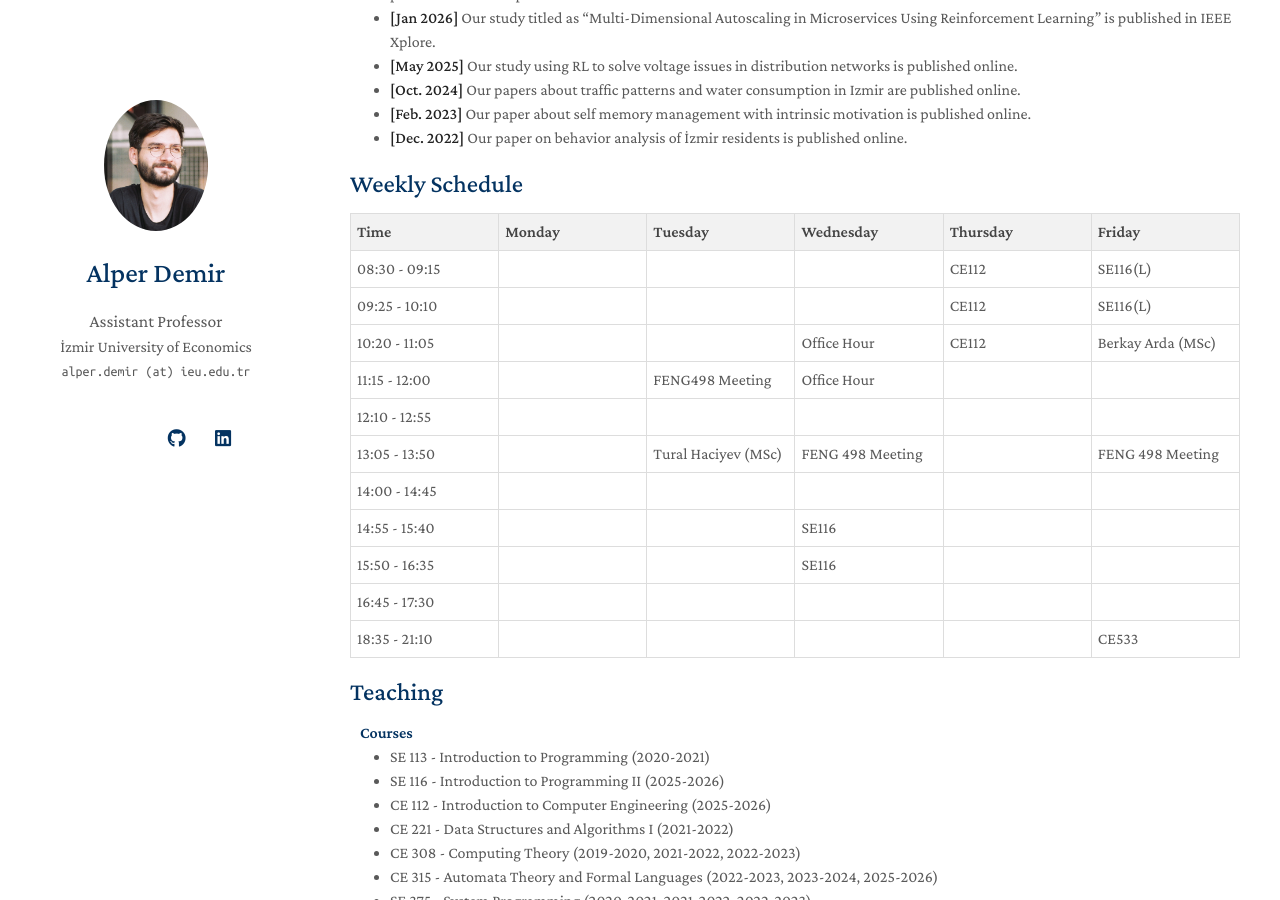
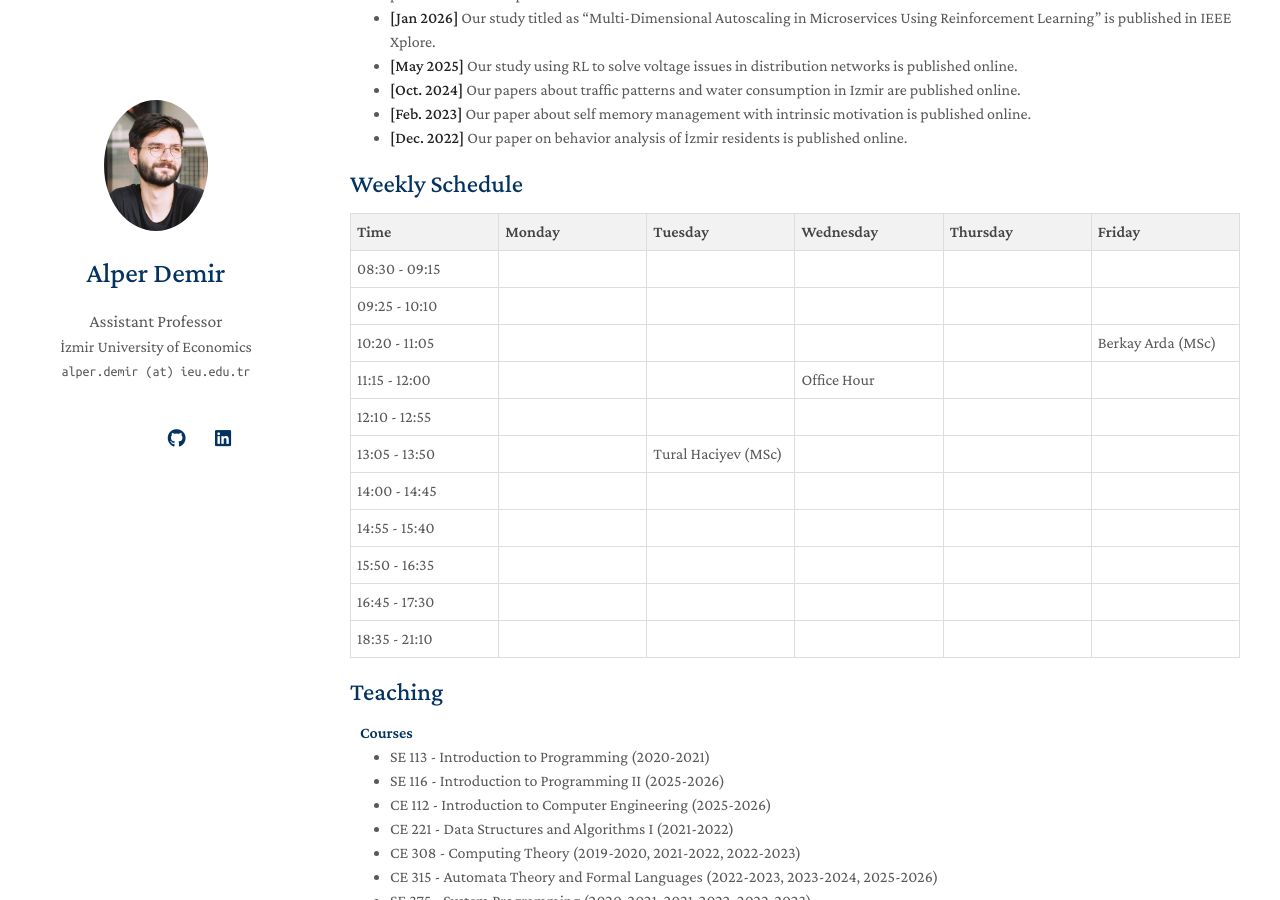
Before and after one commit to gliese876b/gliese876b.github.io, a Jekyll site: the page built from index.md, in a window 1280 px wide and 900 px high, scrolled down 441 px. Built offline with Jekyll 4.4.1, drawn with Linux system fonts in a browser that asks for light colours; nearby versions of some CDN libraries; a style sheet for code colours, icons or effects is not loaded; our own code applies the rules of GitHub Pages for plain Markdown files.

Commit message:
Update schedule.md

```diff
--- a/_includes/schedule.md
+++ b/_includes/schedule.md
@@ -17,29 +17,29 @@
       <td style="border:1px solid #ddd; padding:6px;"></td>
       <td style="border:1px solid #ddd; padding:6px;"></td>
       <td style="border:1px solid #ddd; padding:6px;"></td>
-      <td style="border:1px solid #ddd; padding:6px;">CE112</td>
-      <td style="border:1px solid #ddd; padding:6px;">SE116(L)</td>
+      <td style="border:1px solid #ddd; padding:6px;"></td>
+      <td style="border:1px solid #ddd; padding:6px;"></td>
     </tr>
     <tr>
       <td style="border:1px solid #ddd; padding:6px;">09:25 - 10:10</td>
       <td style="border:1px solid #ddd; padding:6px;"></td>
       <td style="border:1px solid #ddd; padding:6px;"></td>
       <td style="border:1px solid #ddd; padding:6px;"></td>
-      <td style="border:1px solid #ddd; padding:6px;">CE112</td>
-      <td style="border:1px solid #ddd; padding:6px;">SE116(L)</td>
+      <td style="border:1px solid #ddd; padding:6px;"></td>
+      <td style="border:1px solid #ddd; padding:6px;"></td>
     </tr>
     <tr>
       <td style="border:1px solid #ddd; padding:6px;">10:20 - 11:05</td>
       <td style="border:1px solid #ddd; padding:6px;"></td>
       <td style="border:1px solid #ddd; padding:6px;"></td>
-      <td style="border:1px solid #ddd; padding:6px;">Office Hour</td>
-      <td style="border:1px solid #ddd; padding:6px;">CE112</td>
+      <td style="border:1px solid #ddd; padding:6px;"></td>
+      <td style="border:1px solid #ddd; padding:6px;"></td>
       <td style="border:1px solid #ddd; padding:6px;">Berkay Arda (MSc)</td>
     </tr>
     <tr>
       <td style="border:1px solid #ddd; padding:6px;">11:15 - 12:00</td>
       <td style="border:1px solid #ddd; padding:6px;"></td>
-      <td style="border:1px solid #ddd; padding:6px;">FENG498 Meeting</td>
+      <td style="border:1px solid #ddd; padding:6px;"></td>
       <td style="border:1px solid #ddd; padding:6px;">Office Hour</td>
       <td style="border:1px solid #ddd; padding:6px;"></td>
       <td style="border:1px solid #ddd; padding:6px;"></td>
@@ -56,9 +56,9 @@
       <td style="border:1px solid #ddd; padding:6px;">13:05 - 13:50</td>
       <td style="border:1px solid #ddd; padding:6px;"></td>
       <td style="border:1px solid #ddd; padding:6px;">Tural Haciyev (MSc)</td>
-      <td style="border:1px solid #ddd; padding:6px;">FENG 498 Meeting</td>
       <td style="border:1px solid #ddd; padding:6px;"></td>
-      <td style="border:1px solid #ddd; padding:6px;">FENG 498 Meeting</td>
+      <td style="border:1px solid #ddd; padding:6px;"></td>
+      <td style="border:1px solid #ddd; padding:6px;"></td>
     </tr>
     <tr>
       <td style="border:1px solid #ddd; padding:6px;">14:00 - 14:45</td>
@@ -72,7 +72,7 @@
       <td style="border:1px solid #ddd; padding:6px;">14:55 - 15:40</td>
       <td style="border:1px solid #ddd; padding:6px;"></td>
       <td style="border:1px solid #ddd; padding:6px;"></td>
-      <td style="border:1px solid #ddd; padding:6px;">SE116</td>
+      <td style="border:1px solid #ddd; padding:6px;"></td>
       <td style="border:1px solid #ddd; padding:6px;"></td>
       <td style="border:1px solid #ddd; padding:6px;"></td>
     </tr>
@@ -80,7 +80,7 @@
       <td style="border:1px solid #ddd; padding:6px;">15:50 - 16:35</td>
       <td style="border:1px solid #ddd; padding:6px;"></td>
       <td style="border:1px solid #ddd; padding:6px;"></td>
-      <td style="border:1px solid #ddd; padding:6px;">SE116</td>
+      <td style="border:1px solid #ddd; padding:6px;"></td>
       <td style="border:1px solid #ddd; padding:6px;"></td>
       <td style="border:1px solid #ddd; padding:6px;"></td>
     </tr>
@@ -98,7 +98,7 @@
       <td style="border:1px solid #ddd; padding:6px;"></td>
       <td style="border:1px solid #ddd; padding:6px;"></td>
       <td style="border:1px solid #ddd; padding:6px;"></td>
-      <td style="border:1px solid #ddd; padding:6px;">CE533</td>
+      <td style="border:1px solid #ddd; padding:6px;"></td>
     </tr>
   </tbody>
 </table>
```
